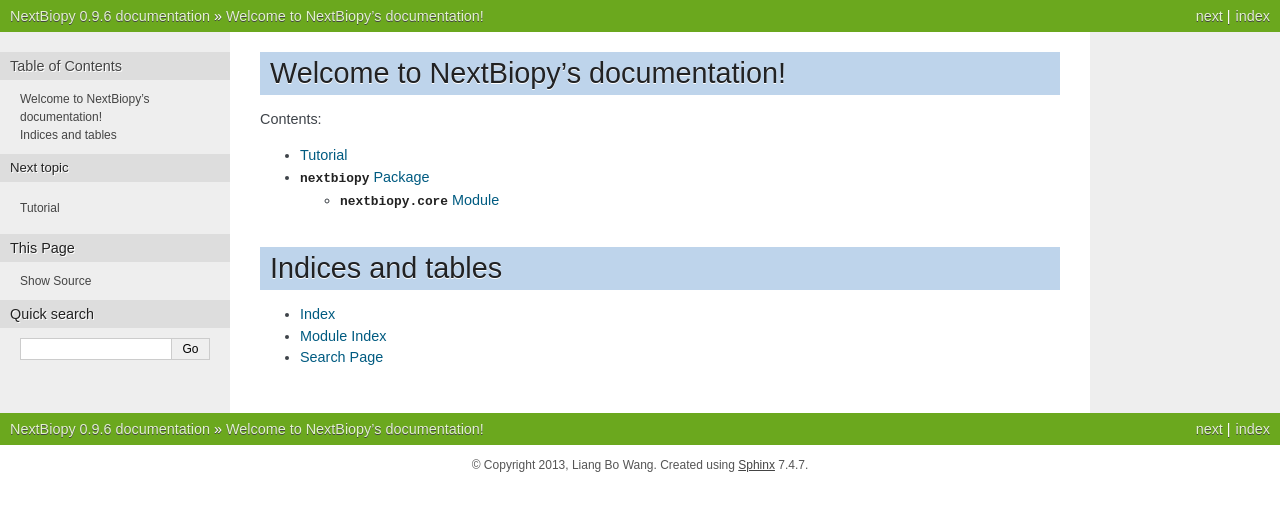
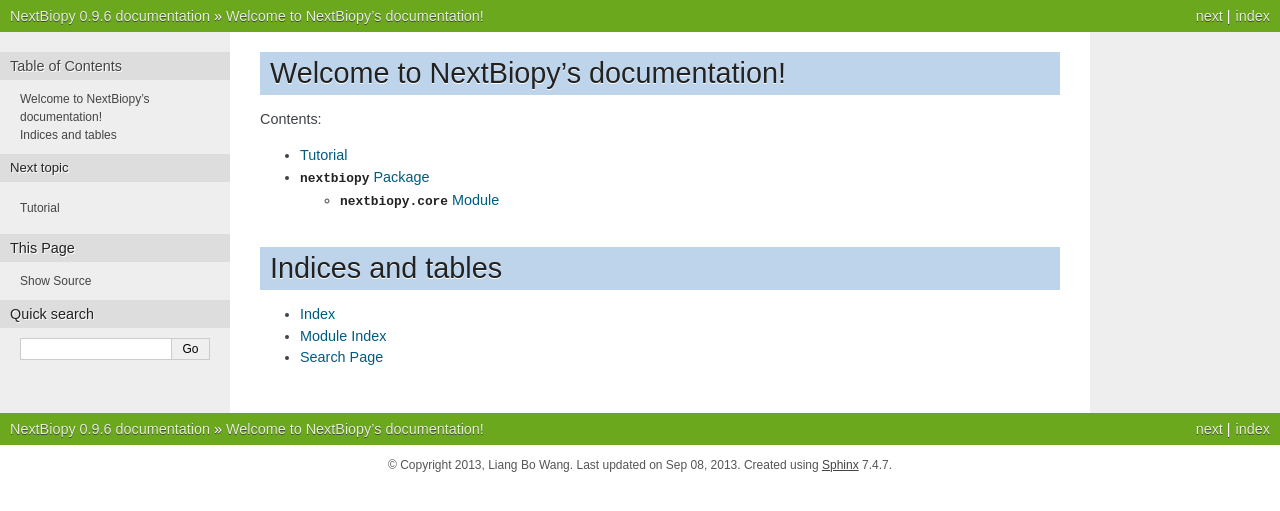
Before and after one commit to mauriceling/nextbiopy, a Sphinx documentation site: the page built from docs/index.rst, in a window 1280 px wide. Shown: the top 511 px of the page. Built offline with Sphinx 7.4.7, drawn with Linux system fonts in a browser that asks for light colours.

Commit message:
edit doc configuration
show author for each page, show update time

```diff
--- a/docs/conf.py
+++ b/docs/conf.py
@@ -93,7 +93,7 @@ exclude_patterns = ['_build']
 
 # If true, sectionauthor and moduleauthor directives will be shown in the
 # output. They are ignored by default.
-#show_authors = False
+show_authors = True
 
 # The name of the Pygments (syntax highlighting) style to use.
 pygments_style = 'sphinx'
@@ -144,7 +144,7 @@ html_static_path = ['_static']
 
 # If not '', a 'Last updated on:' timestamp is inserted at every page bottom,
 # using the given strftime format.
-#html_last_updated_fmt = '%b %d, %Y'
+html_last_updated_fmt = '%b %d, %Y'
 
 # If true, SmartyPants will be used to convert quotes and dashes to
 # typographically correct entities.
```
